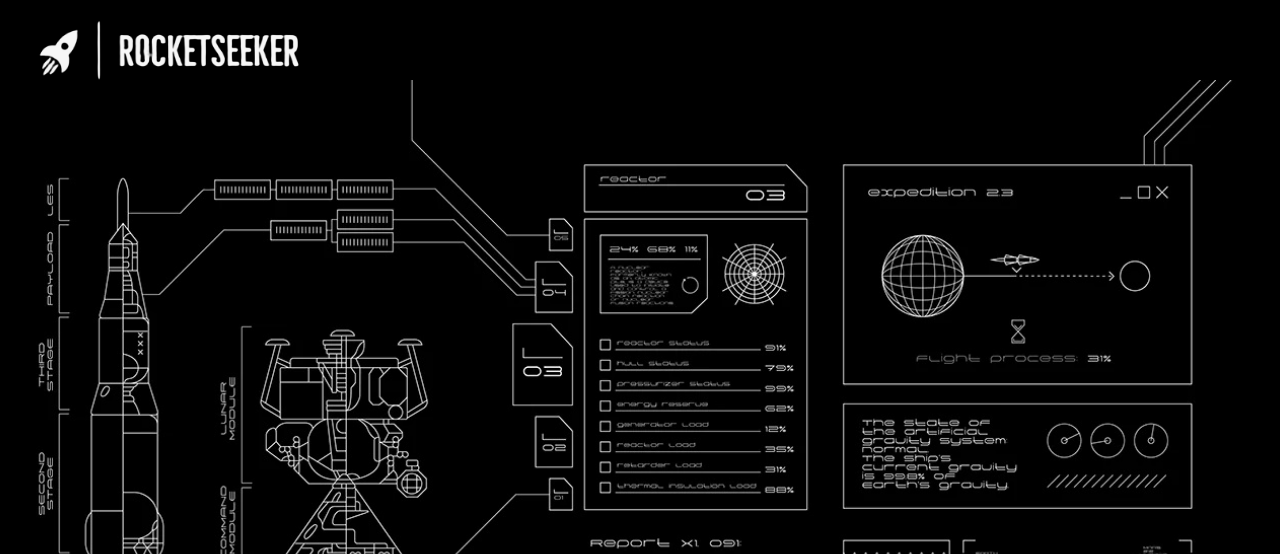
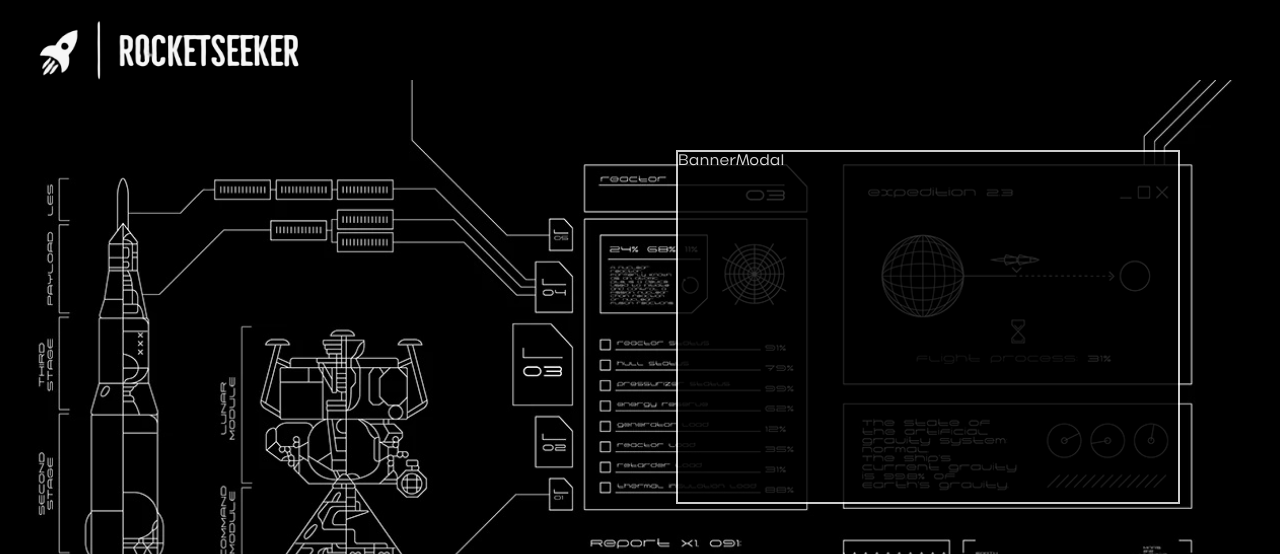
Before and after one commit to vukas86/Aleksandar-Vukasovic---Frontend-Developer, a React (Create React App) app: page / in a window 1280 px wide. Shown: the top 554 px of the page. Built offline with nearby package versions, Linux system fonts and the light colour scheme.

Commit message:
adjusting banner

```diff
--- a/src/components/Banner/BannerModal.js
+++ b/src/components/Banner/BannerModal.js
@@ -1,7 +1,7 @@
-import React from "react";
+import styles from "./BannerModal.module.css";
 
 function BannerModal() {
-  return <div>BannerModal</div>;
+  return <div className={styles.bannerModalContainer}>BannerModal</div>;
 }
 
 export default BannerModal;
--- /dev/null
+++ b/src/components/Banner/BannerModal.module.css
@@ -0,0 +1,12 @@
+.bannerModalContainer {
+  position: absolute;
+  top: 150px;
+  right: 100px;
+  width: 500px;
+  border: 2px solid white;
+  width: 500px;
+  height: 350px;
+  color: white;
+  background-color: black;
+  opacity: 0.8;
+}
```
